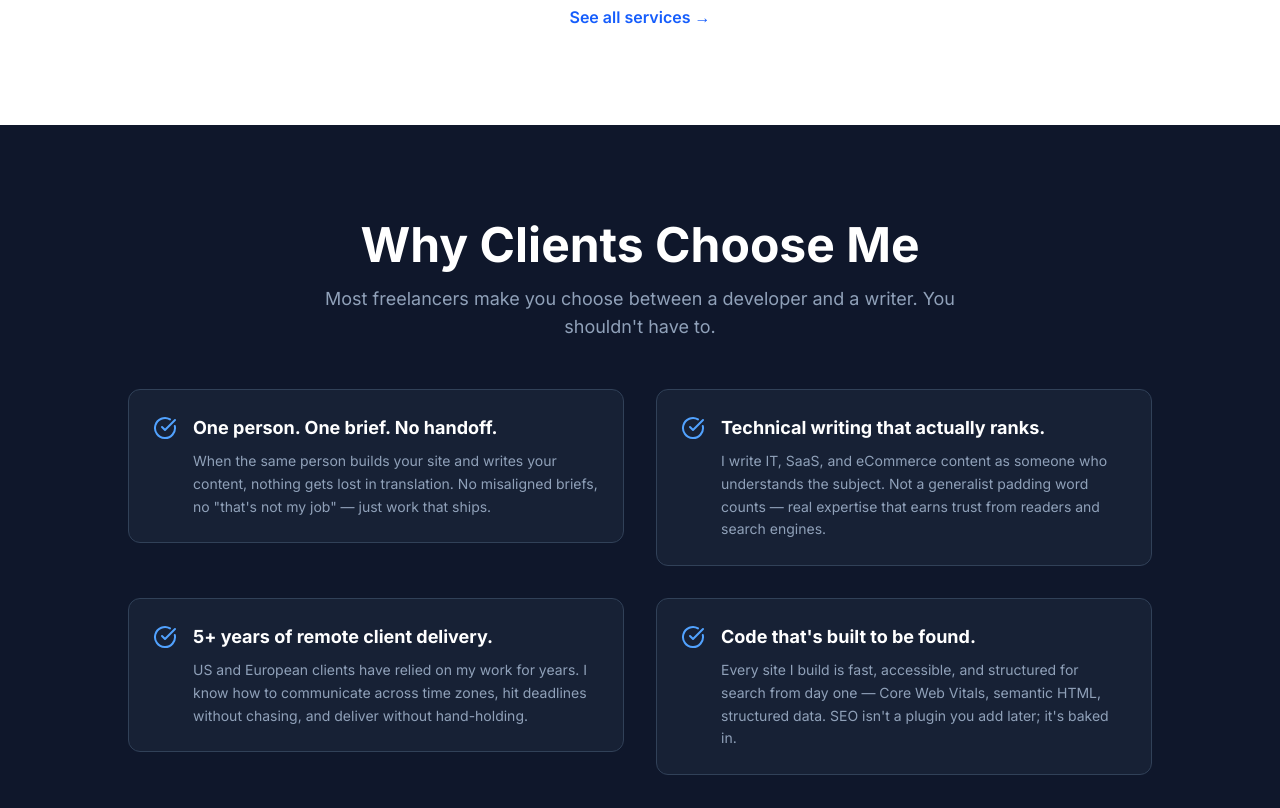
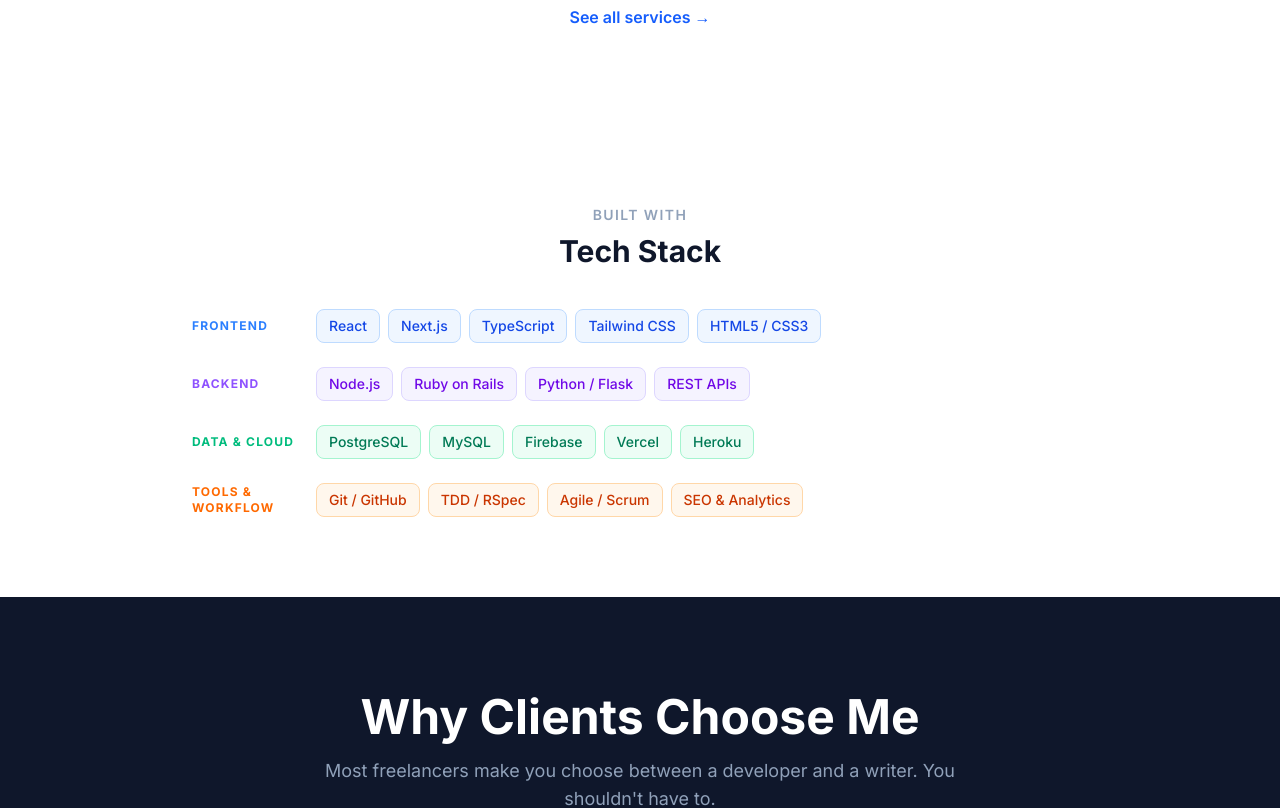
Before and after one commit to Sick-Carlito/portfolio-website, a Next.js app: page / in a window 1280 px wide. Shown: the part 1720-2528 px from the top of the page. Built offline with nearby package versions, Linux system fonts and the light colour scheme; no server answers.

Commit message:
feat(home): add tech stack grid section

```diff
--- a/app/page.tsx
+++ b/app/page.tsx
@@ -80,6 +80,69 @@
               </Link>
             </div>
           </FadeIn>
+        </Container>
+      </Section>
+
+      {/* Tech Stack */}
+      <Section variant="white" spacing="md">
+        <Container>
+          <div className="text-center mb-10">
+            <p className="text-sm font-semibold uppercase tracking-widest text-slate-400 mb-2">Built with</p>
+            <h2 className="text-2xl sm:text-3xl font-bold text-slate-900">Tech Stack</h2>
+          </div>
+
+          <div className="max-w-4xl mx-auto space-y-6">
+            {[
+              {
+                label: 'Frontend',
+                color: 'blue',
+                techs: ['React', 'Next.js', 'TypeScript', 'Tailwind CSS', 'HTML5 / CSS3'],
+              },
+              {
+                label: 'Backend',
+                color: 'violet',
+                techs: ['Node.js', 'Ruby on Rails', 'Python / Flask', 'REST APIs'],
+              },
+              {
+                label: 'Data & Cloud',
+                color: 'emerald',
+                techs: ['PostgreSQL', 'MySQL', 'Firebase', 'Vercel', 'Heroku'],
+              },
+              {
+                label: 'Tools & Workflow',
+                color: 'orange',
+                techs: ['Git / GitHub', 'TDD / RSpec', 'Agile / Scrum', 'SEO & Analytics'],
+              },
+            ].map((group) => (
+              <div key={group.label} className="flex flex-col sm:flex-row sm:items-center gap-3">
+                <span className={`text-xs font-bold uppercase tracking-widest w-28 flex-shrink-0 ${
+                  group.color === 'blue' ? 'text-blue-500' :
+                  group.color === 'violet' ? 'text-violet-500' :
+                  group.color === 'emerald' ? 'text-emerald-500' : 'text-orange-500'
+                }`}>
+                  {group.label}
+                </span>
+                <div className="flex flex-wrap gap-2">
+                  {group.techs.map((tech) => (
+                    <span
+                      key={tech}
+                      className={`px-3 py-1.5 rounded-lg text-sm font-medium border ${
+                        group.color === 'blue'
+                          ? 'bg-blue-50 text-blue-700 border-blue-200'
+                          : group.color === 'violet'
+                          ? 'bg-violet-50 text-violet-700 border-violet-200'
+                          : group.color === 'emerald'
+                          ? 'bg-emerald-50 text-emerald-700 border-emerald-200'
+                          : 'bg-orange-50 text-orange-700 border-orange-200'
+                      }`}
+                    >
+                      {tech}
+                    </span>
+                  ))}
+                </div>
+              </div>
+            ))}
+          </div>
         </Container>
       </Section>
 
```
